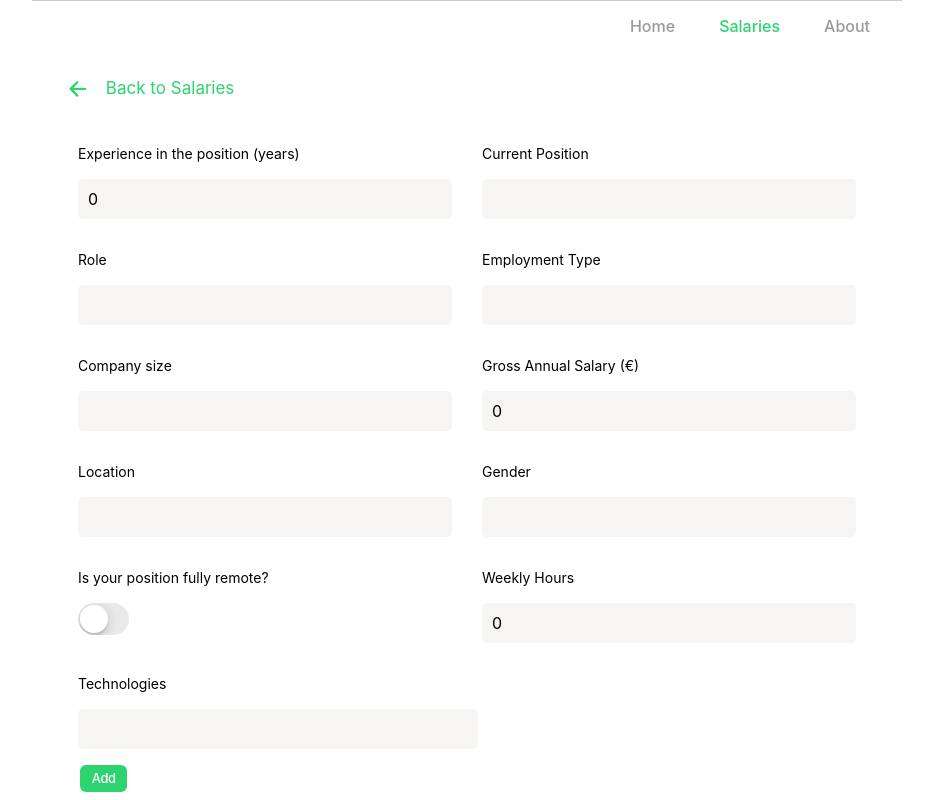
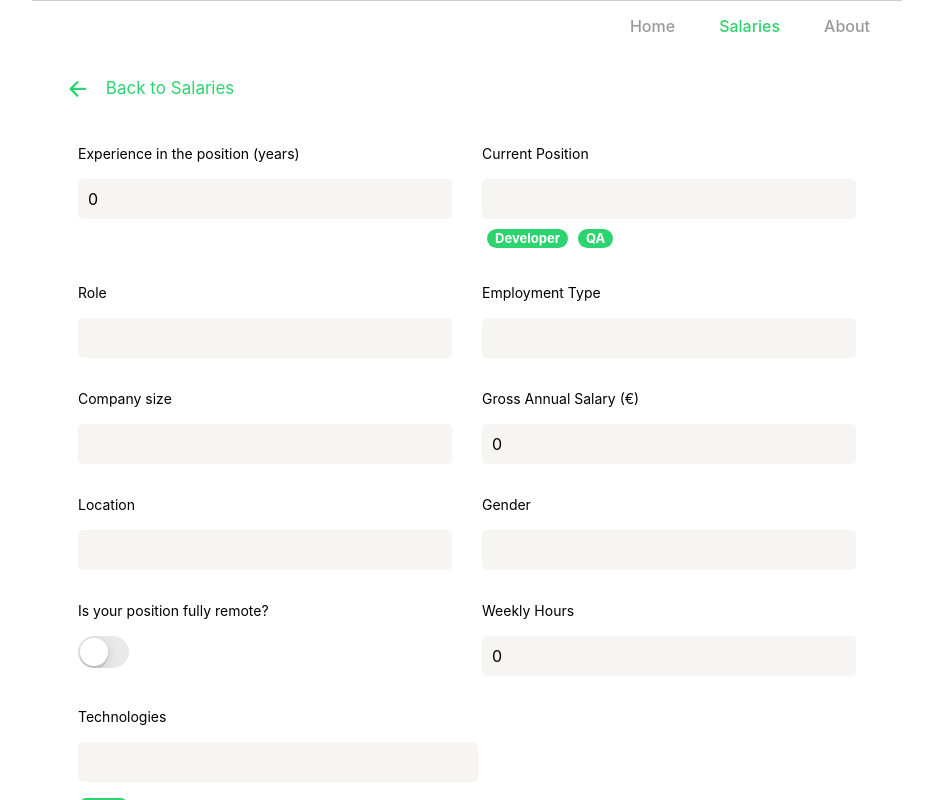
Before and after one commit to bcneng/salary-tracker-web, a React (Create React App) app: page /salaries/new-salary in a window 1280 px wide. Shown: the whole page, without its empty margins (173-1106 px from the left). Built offline with nearby package versions, Linux system fonts and the light colour scheme.

Commit message:
feat: add validation to current position field

```diff
--- a/src/pages/CreateSalary/CreateSalary.scss
+++ b/src/pages/CreateSalary/CreateSalary.scss
@@ -35,6 +35,13 @@ ion-content {
           margin: 0;
         }
       }
+      .input-options-list {
+        margin-top: 10px;
+        .input-options-list__item {
+          margin: 0 5px;
+          cursor: pointer;
+        }
+      }
     }
   }
 }
--- a/src/pages/CreateSalary/CreateSalary.tsx
+++ b/src/pages/CreateSalary/CreateSalary.tsx
@@ -16,6 +16,7 @@ import {
   IonIcon,
   IonButtons,
   IonBackButton,
+  IonBadge,
 } from '@ionic/react';
 
 import { closeCircleOutline, arrowBack } from 'ionicons/icons';
@@ -38,9 +39,22 @@ const CreateSalary: React.FC = () => {
     weeklyHours: 0,
   });
   const [technology, setTechnology] = useState('');
+  const [availablePositions, setAvailablePositions] = useState([
+    'Developer',
+    'QA',
+  ]);
 
   const confirmSalary = () => {
     console.log(formNewSalary);
+  };
+
+  const onCurrentPositionChange = (value: string) => {
+    // TODO: update list of available positions based on what the user typed
+    setAvailablePositions(['Scrum Master', 'CEO']);
+    setFormNewSalary({
+      ...formNewSalary,
+      position: value,
+    });
   };
 
   const addNewTechnology = () => {
@@ -93,15 +107,27 @@ const CreateSalary: React.FC = () => {
               <IonLabel class="label">Current Position</IonLabel>
               <IonInput
                 onIonChange={(e) =>
-                  setFormNewSalary({
-                    ...formNewSalary,
-                    position: e.detail.value! as string,
-                  })
+                  onCurrentPositionChange(e.detail.value! as string)
                 }
                 type="text"
                 className="input ion-margin-top"
                 value={formNewSalary.position}
               ></IonInput>
+              <div className="input-options-list">
+                {availablePositions.map((position: string) => (
+                  <IonBadge
+                    onClick={() =>
+                      setFormNewSalary({
+                        ...formNewSalary,
+                        position,
+                      })
+                    }
+                    className="input-options-list__item"
+                  >
+                    {position}
+                  </IonBadge>
+                ))}
+              </div>
             </div>
             <div className="input-wrapper">
               <IonLabel class="label">Role</IonLabel>
```
